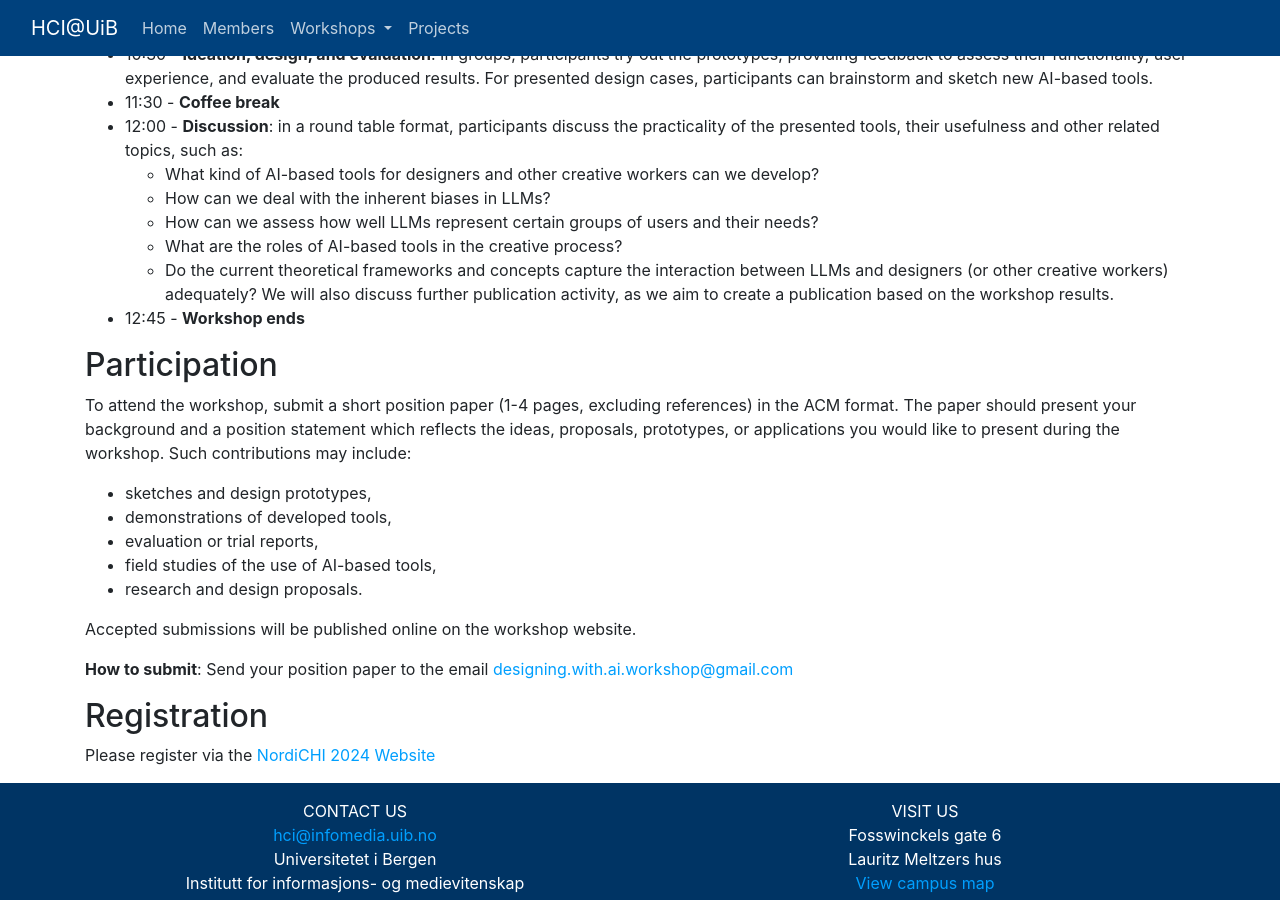
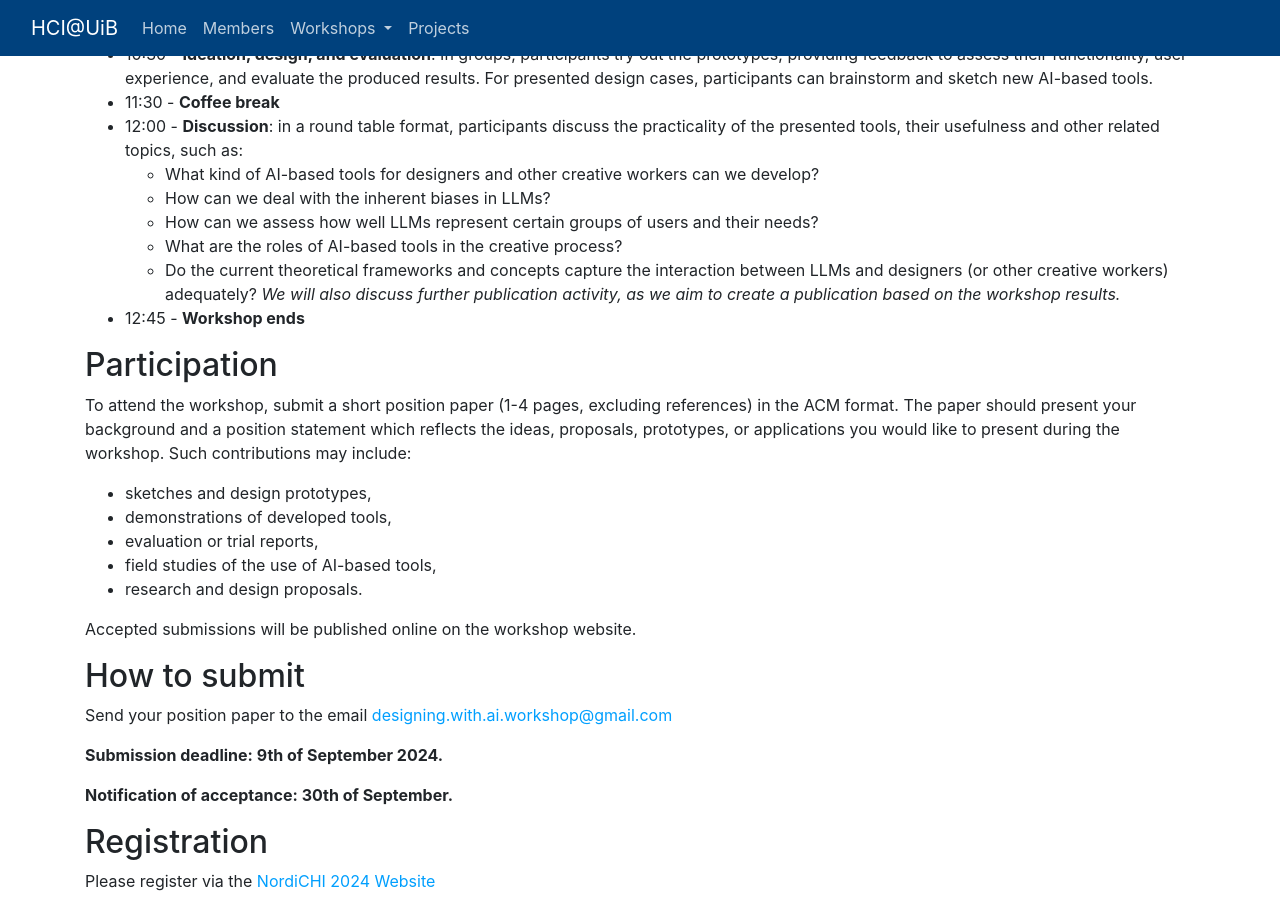
Before and after one commit to BergenHCI/bergenhci.github.io, a Jekyll site: the page built from ws/designing_with_ai.md, in a window 1280 px wide and 900 px high, scrolled down 1122 px. Built offline with Jekyll 4.4.1, drawn with Linux system fonts in a browser that asks for light colours; our own code applies the rules of GitHub Pages for plain Markdown files.

```diff
--- a/ws/designing_with_ai.md
+++ b/ws/designing_with_ai.md
@@ -43,7 +43,7 @@ The workshop will take place on the **13th of October** (Sunday), 2024.
     - How can we assess how well LLMs represent certain groups of users and their needs?
     - What are the roles of AI-based tools in the creative process?
     - Do the current theoretical frameworks and concepts capture the interaction between LLMs and designers (or other creative workers) adequately?
-    We will also discuss further publication activity, as we aim to create a publication based on the workshop results.
+    *We will also discuss further publication activity, as we aim to create a publication based on the workshop results.*
 * 12:45 - **Workshop ends**
 
 
@@ -59,7 +59,13 @@ To attend the workshop, submit a short position paper (1-4 pages, excluding refe
 
 Accepted submissions will be published online on the workshop website.
 
-**How to submit**: Send your position paper to the email [designing.with.ai.workshop@gmail.com](mailto:designing.with.ai.workshop@gmail.com?subject=workshop)
+## How to submit
+
+Send your position paper to the email [designing.with.ai.workshop@gmail.com](mailto:designing.with.ai.workshop@gmail.com?subject=workshop)
+
+**Submission deadline: 9th of September 2024.**
+
+**Notification of acceptance: 30th of September.**
 
 ## Registration
 
```
